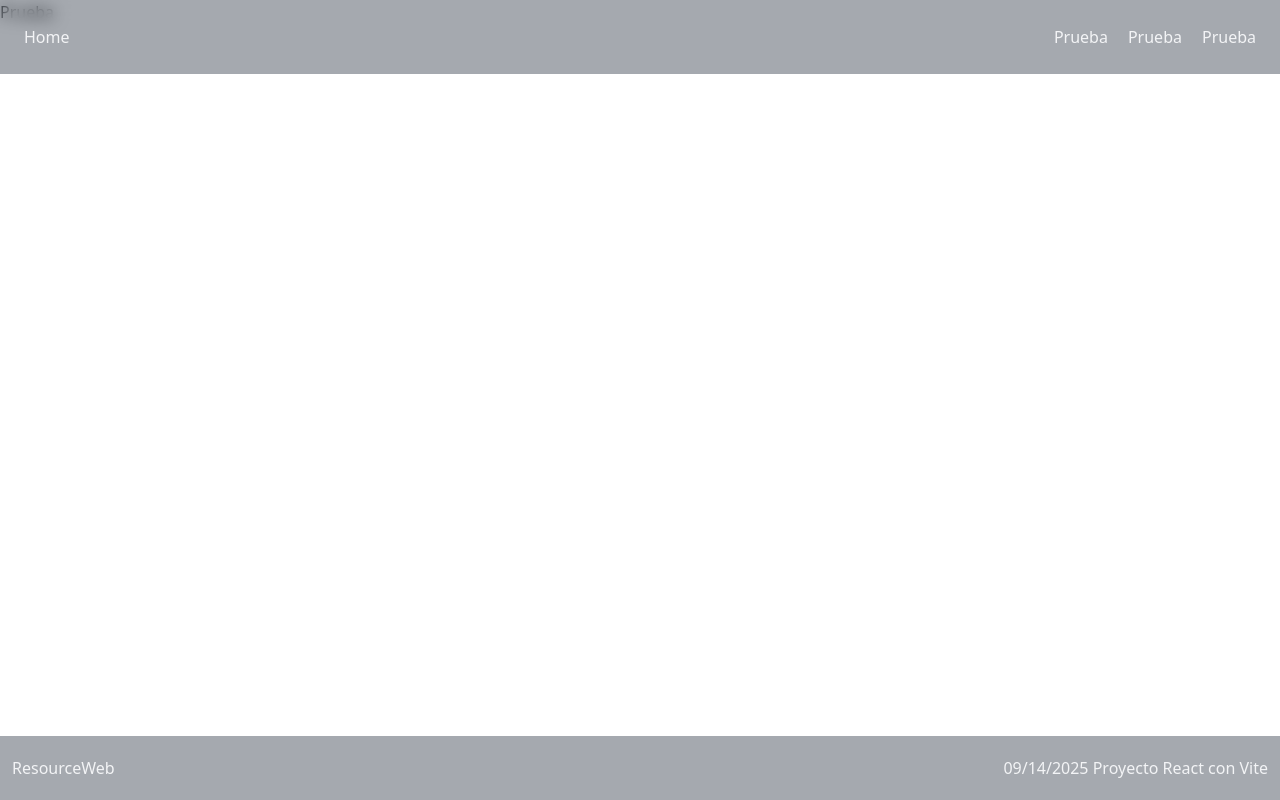
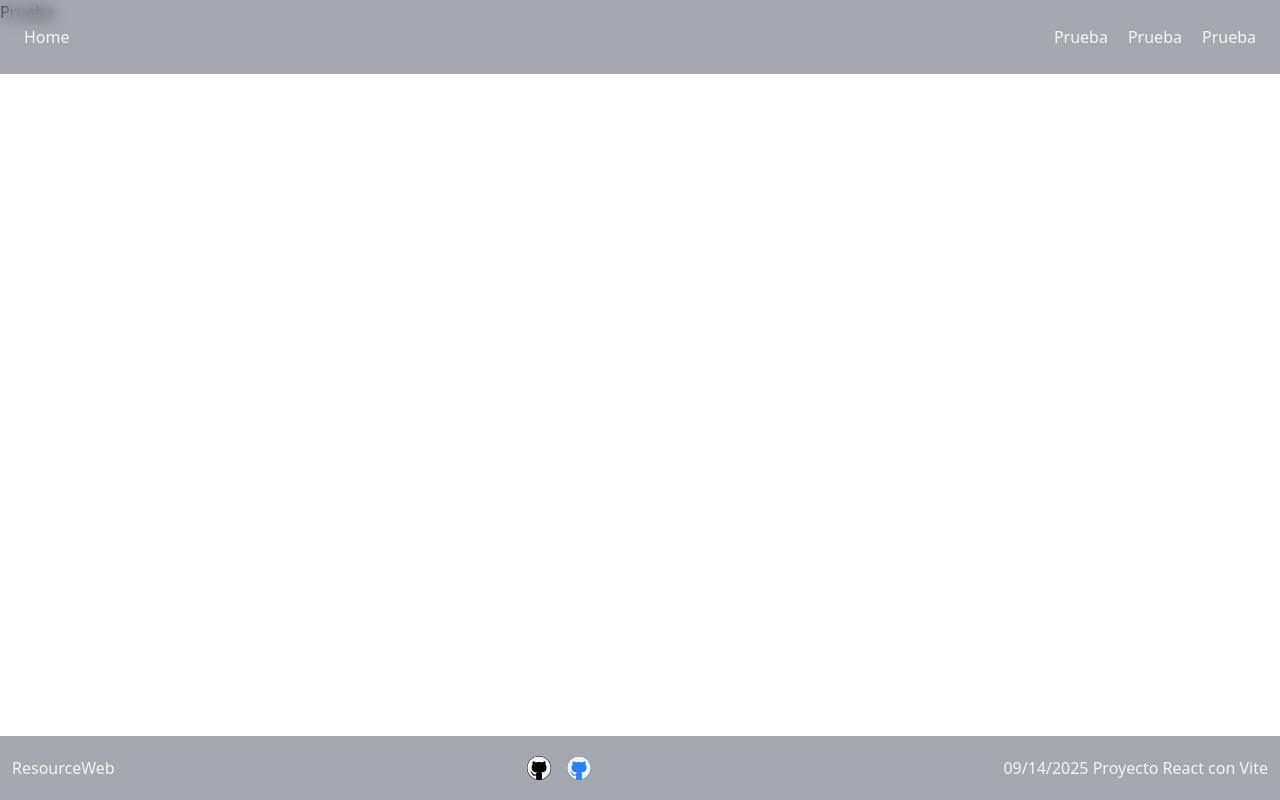
Before and after one commit to AlexZepeda21/ResourceWeb-Frontend, a React (Vite) app: page /Prueba in a window 1280 px wide. Built offline with nearby package versions, Linux system fonts and the light colour scheme.

Commit message:
Agregado de diseño en el footer con la importación de react-icons

```diff
--- a/package.json
+++ b/package.json
@@ -13,6 +13,7 @@
     "@tailwindcss/vite": "^4.1.13",
     "react": "^19.1.1",
     "react-dom": "^19.1.1",
+    "react-icons": "^5.5.0",
     "react-router-dom": "^7.9.1",
     "tailwindcss": "^4.1.13"
   },
--- a/src/Components/Layout/Footer.jsx
+++ b/src/Components/Layout/Footer.jsx
@@ -1,15 +1,17 @@
-// En tu archivo Footer.jsx
 import React from 'react';
-
+import { FaGithub } from "react-icons/fa";
 export default function Footer() {
   return (
-    // CAMBIOS AQUÍ:
-    // 1. Usamos bg-gray-800/80, que es la sintaxis más moderna para la opacidad.
-    // 2. Añadimos "backdrop-blur-lg" para crear el efecto de desenfoque.
+
     <div className="fixed bottom-0 w-full h-16 p-3 bg-gray-800/40 backdrop-blur-sm flex items-center text-gray-100">
 
-      <h2 className=''>ResourceWeb</h2>
-
+      <div>
+        <h2 className=''>ResourceWeb</h2>
+      </div>
+      <ul className='flex ml-auto'>
+        <li className='m-2'><FaGithub className='bg-black rounded-full h-6 w-6' /></li>
+        <li className='m-2'><FaGithub className='bg-blue-500 rounded-full h-6 w-6'/></li>
+      </ul>
       <div className='ml-auto'>
         <h2 className=''>09/14/2025 Proyecto React con Vite</h2>
       </div>
```
Also changed, not shown: 1 other file (tests, documents, lock files or other folders).
